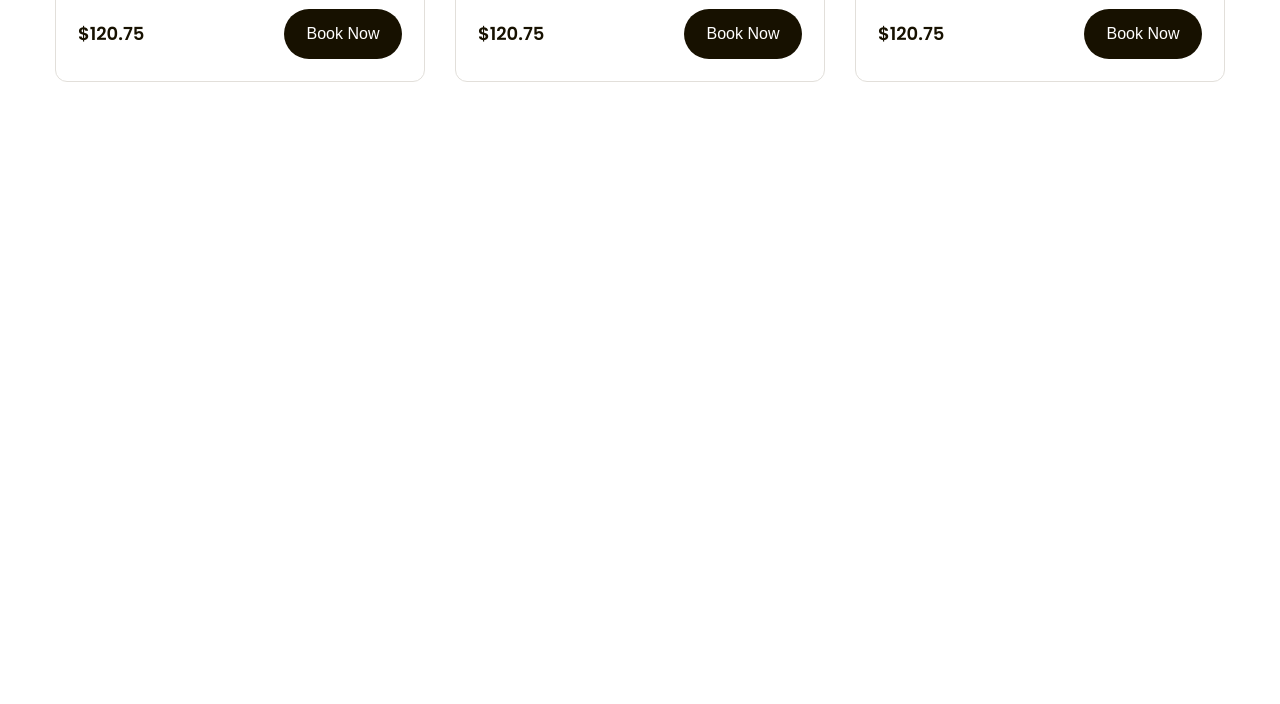
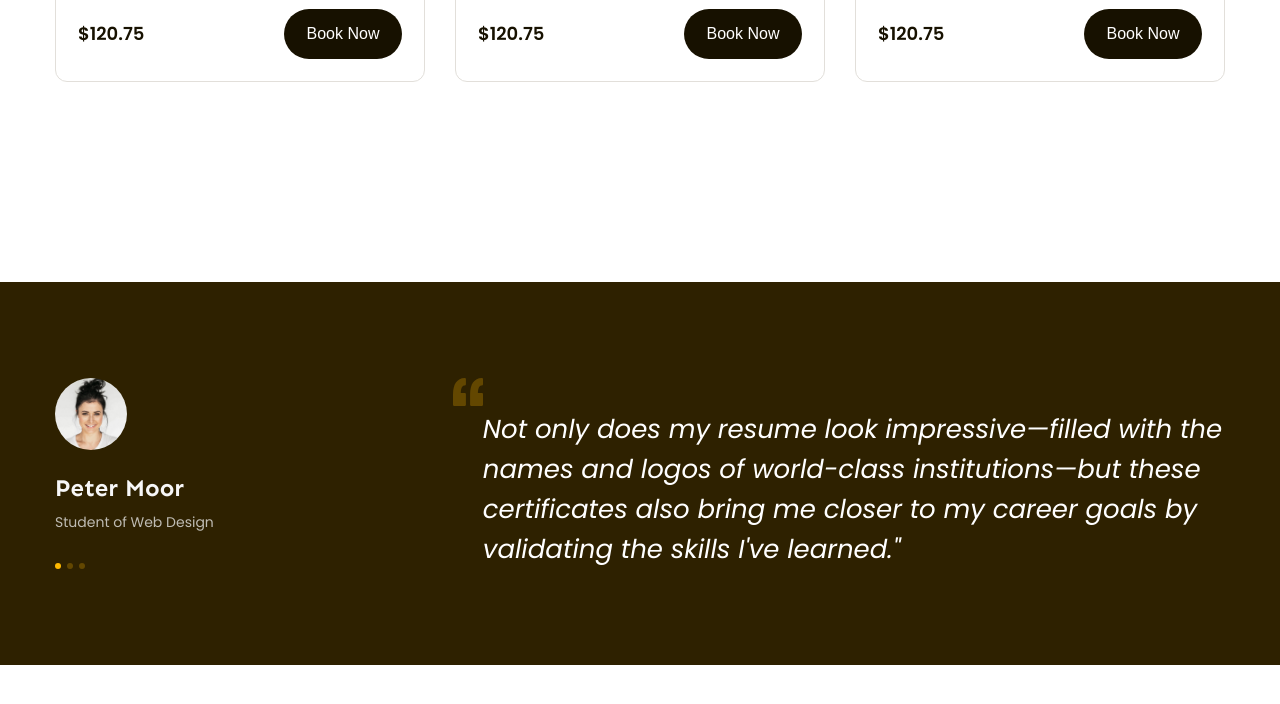
Before and after one commit to AnPham112/htmlcss-project-02, a plain HTML site: page index.html in a window 1280 px wide. Shown: the part 1666-2370 px from the top of the page. Drawn offline with Linux system fonts and the light colour scheme.

Commit message:
feedback section

```diff
--- a/assets/css/styles.css
+++ b/assets/css/styles.css
@@ -413,3 +413,76 @@ a {
     color: #fff;
     background: var(--primary-color);
 }
+
+/* Feedback */
+.feedback {
+    margin-top: 135px;
+    padding: 96px 0;
+    background: #2e2100;
+}
+
+.feedback-list {
+    display: flex;
+    overflow: hidden;
+}
+
+.feedback-item {
+    display: flex;
+    width: 100%;
+    flex-shrink: 0;
+}
+
+.feedback-item .avatar {
+    width: 72px;
+    height: 72px;
+    border-radius: 50%;
+    object-fit: cover;
+}
+
+.feedback-item .info .title {
+    font-family: var(--font-heading);
+    margin-top: 18px;
+    font-weight: 700;
+    font-size: 2.4rem;
+    line-height: 1.42;
+    color: #f7f7f7;
+}
+
+.feedback-item .info .desc {
+    margin-top: 4px;
+    font-size: 1.4rem;
+    line-height: 1.86;
+    color: #bfbcb3;
+}
+
+.feedback-item .dots {
+    display: flex;
+    margin-top: 28px;
+}
+
+.feedback-item .dot {
+    margin-right: 6px;
+    width: 6px;
+    height: 6px;
+    border-radius: 50%;
+    background: #634700;
+    cursor: pointer;
+}
+
+.feedback-item .dot.active {
+    background: #ffb900;
+    cursor: default;
+}
+
+.feedback-item .content {
+    width: 66%;
+    margin-left: auto;
+}
+
+.feedback-item blockquote {
+    margin-left: 30px;
+    font-style: italic;
+    font-size: 2.6rem;
+    line-height: 1.54;
+    color: #ffffff;
+}
--- a/index.html
+++ b/index.html
@@ -3,26 +3,20 @@
 
 <head>
     <meta charset="UTF-8">
-    <meta name="viewport"
-        content="width=device-width, initial-scale=1.0">
+    <meta name="viewport" content="width=device-width, initial-scale=1.0">
     <title>HTML&CSS Project 02</title>
     <!-- reset css -->
-    <link rel="stylesheet"
-        href="./assets/css/reset.css">
+    <link rel="stylesheet" href="./assets/css/reset.css">
 
     <!-- Embed fonts -->
-    <link rel="preconnect"
-        href="https://fonts.googleapis.com" />
-    <link rel="preconnect"
-        href="https://fonts.gstatic.com"
-        crossorigin />
+    <link rel="preconnect" href="https://fonts.googleapis.com" />
+    <link rel="preconnect" href="https://fonts.gstatic.com" crossorigin />
     <link
         href="https://fonts.googleapis.com/css2?family=Poppins:ital,wght@0,400;0,500;0,600;0,700;1,400&family=Sen:wght@700&display=swap"
         rel="stylesheet" />
 
     <!-- css -->
-    <link rel="stylesheet"
-        href="./assets/css/styles.css">
+    <link rel="stylesheet" href="./assets/css/styles.css">
 
 </head>
 
@@ -32,9 +26,7 @@
         <div class="main-content">
             <div class="body">
                 <!-- Logo -->
-                <img src="./assets/img/logo.svg"
-                    alt="Lesson."
-                    class="logo" />
+                <img src="./assets/img/logo.svg" alt="Lesson." class="logo" />
 
                 <!-- Nav -->
                 <nav class="nav">
@@ -56,8 +48,7 @@
 
                 <!-- Action -->
                 <div class="action">
-                    <a href="#!"
-                        class="btn sign-up-btn">Sign Up</a>
+                    <a href="#!" class="btn sign-up-btn">Sign Up</a>
                 </div>
             </div>
 
@@ -73,18 +64,12 @@
                 <div class="body">
                     <!-- hero left -->
                     <div class="media-block">
-                        <img
-                            src="./assets/img/hero-img.jpg"
-                            alt="Learn without limits and spread knowledge."
-                            class="img"
-                        />
+                        <img src="./assets/img/hero-img.jpg" alt="Learn without limits and spread knowledge."
+                            class="img" />
                         <div class="hero-summary">
                             <div class="item">
                                 <div class="icon">
-                                    <img
-                                        src="./assets/icons/list.svg"
-                                        alt=""
-                                    />
+                                    <img src="./assets/icons/list.svg" alt="" />
                                 </div>
                                 <div class="info">
                                     <p class="label">20 Courses</p>
@@ -93,10 +78,7 @@
                             </div>
                             <div class="item">
                                 <div class="icon">
-                                    <img
-                                        src="./assets/icons/code.svg"
-                                        alt=""
-                                    />
+                                    <img src="./assets/icons/code.svg" alt="" />
                                 </div>
                                 <div class="info">
                                     <p class="label">20 Courses</p>
@@ -105,10 +87,7 @@
                             </div>
                             <div class="item">
                                 <div class="icon">
-                                    <img
-                                        src="./assets/icons/speaker.svg"
-                                        alt=""
-                                    />
+                                    <img src="./assets/icons/speaker.svg" alt="" />
                                 </div>
                                 <div class="info">
                                     <p class="label">20 Courses</p>
@@ -128,15 +107,10 @@
                             from world-class universities and companies.
                         </p>
                         <div class="cta-group">
-                            <a href="#!" class="btn hero-cta"
-                                >See Courses</a
-                            >
+                            <a href="#!" class="btn hero-cta">See Courses</a>
                             <button class="watch-video">
                                 <div class="icon">
-                                    <img
-                                        src="./assets/icons/play.svg"
-                                        alt=""
-                                    />
+                                    <img src="./assets/icons/play.svg" alt="" />
                                 </div>
                                 <span>Watch Video</span>
                             </button>
@@ -158,41 +132,24 @@
                     <!-- popular-top-left -->
                     <div class="info">
                         <h2 class="heading lv2">Our popular courses</h2>
-                        <p class="desc">Build new skills with new trendy courses and shine for the next future career.</p>
+                        <p class="desc">Build new skills with new trendy courses and shine for the next future career.
+                        </p>
                     </div>
 
                     <!-- popular-top-right -->
                     <div class="controls">
                         <button class="control-btn">
-                            <svg
-                                width="8"
-                                height="14"
-                                viewBox="0 0 8 14"
-                                fill="none"
-                                xmlns="http://www.w3.org/2000/svg"
-                            >
-                                <path
-                                    d="M7 1L1 7L7 13"
-                                    stroke="currentColor"
-                                    stroke-linecap="round"
-                                    stroke-linejoin="round"
-                                />
+                            <svg width="8" height="14" viewBox="0 0 8 14" fill="none"
+                                xmlns="http://www.w3.org/2000/svg">
+                                <path d="M7 1L1 7L7 13" stroke="currentColor" stroke-linecap="round"
+                                    stroke-linejoin="round" />
                             </svg>
                         </button>
                         <button class="control-btn">
-                            <svg
-                                width="8"
-                                height="14"
-                                viewBox="0 0 8 14"
-                                fill="none"
-                                xmlns="http://www.w3.org/2000/svg"
-                            >
-                                <path
-                                    d="M1 1L7 7L1 13"
-                                    stroke="currentColor"
-                                    stroke-linecap="round"
-                                    stroke-linejoin="round"
-                                />
+                            <svg width="8" height="14" viewBox="0 0 8 14" fill="none"
+                                xmlns="http://www.w3.org/2000/svg">
+                                <path d="M1 1L7 7L1 13" stroke="currentColor" stroke-linecap="round"
+                                    stroke-linejoin="round" />
                             </svg>
                         </button>
                     </div>
@@ -201,29 +158,18 @@
                 <div class="course-list">
                     <div class="course-item">
                         <a href="#!">
-                            <img
-                                src="./assets/img/course-1.jpg"
-                                alt="Basic web design"
-                                class="thumb"
-                            />
+                            <img src="./assets/img/course-1.jpg" alt="Basic web design" class="thumb" />
                         </a>
                         <div class="info">
                             <div class="head">
                                 <h3 class="title">
-                                    <a
-                                        href="#!"
-                                        class="line-clamp break-all"
-                                    >
+                                    <a href="#!" class="line-clamp break-all">
                                         Basic web design
                                     </a>
                                 </h3>
                                 <div class="rating">
-                                    <img
-                                        src="./assets/icons/star.svg"
-                                        alt="Star"
-                                        class="star"
-                                    />
-                                        <span class="value">4.5</span>
+                                    <img src="./assets/icons/star.svg" alt="Star" class="star" />
+                                    <span class="value">4.5</span>
                                 </div>
                             </div>
                             <p class="desc line-clamp line-2 break-all">
@@ -242,28 +188,17 @@
                     <!-- Course item 2 -->
                     <div class="course-item">
                         <a href="#!">
-                            <img
-                                src="./assets/img/course-2.jpg"
-                                alt="UI/UX design"
-                                class="thumb"
-                            />
+                            <img src="./assets/img/course-2.jpg" alt="UI/UX design" class="thumb" />
                         </a>
                         <div class="info">
                             <div class="head">
                                 <h3 class="title">
-                                    <a
-                                        href="#!"
-                                        class="line-clamp break-all"
-                                    >
+                                    <a href="#!" class="line-clamp break-all">
                                         UI/UX design UI/UX design UI/UX design
                                     </a>
                                 </h3>
                                 <div class="rating">
-                                    <img
-                                        src="./assets/icons/star.svg"
-                                        alt="Star"
-                                        class="star"
-                                    />
+                                    <img src="./assets/icons/star.svg" alt="Star" class="star" />
                                     <span class="value">4.5</span>
                                 </div>
                             </div>
@@ -284,28 +219,17 @@
                     <!-- Course item 3 -->
                     <div class="course-item">
                         <a href="#!">
-                            <img
-                                src="./assets/img/course-3.jpg"
-                                alt="Web App design"
-                                class="thumb"
-                            />
+                            <img src="./assets/img/course-3.jpg" alt="Web App design" class="thumb" />
                         </a>
                         <div class="info">
                             <div class="head">
                                 <h3 class="title">
-                                    <a
-                                        href="#!"
-                                        class="line-clamp break-all"
-                                    >
+                                    <a href="#!" class="line-clamp break-all">
                                         Web App design
                                     </a>
                                 </h3>
                                 <div class="rating">
-                                    <img
-                                        src="./assets/icons/star.svg"
-                                        alt="Star"
-                                        class="star"
-                                    />
+                                    <img src="./assets/icons/star.svg" alt="Star" class="star" />
                                     <span class="value">4.5</span>
                                 </div>
                             </div>
@@ -324,6 +248,91 @@
                 </div>
             </div>
         </div>
+
+
+        <!-- Feedback -->
+        <div class="feedback">
+            <div class="main-content">
+                <div class="feedback-list">
+                    <!-- Feedback item 1 -->
+                    <div class="feedback-item">
+                        <div class="info">
+                            <img src="./assets/img/feedback-avatar-1.jpg" alt="Peter Moor" class="avatar" />
+                            <p class="title">Peter Moor</p>
+                            <p class="desc">Student of Web Design</p>
+                            <div class="dots">
+                                <span class="dot active"></span>
+                                <span class="dot"></span>
+                                <span class="dot"></span>
+                            </div>
+                        </div>
+                        <div class="content">
+                            <img src="./assets/icons/open-quotes.svg" alt="" class="open-quotes" />
+                            <blockquote>
+                                Not only does my resume look
+                                impressive—filled with the names and logos
+                                of world-class institutions—but these
+                                certificates also bring me closer to my
+                                career goals by validating the skills I've
+                                learned."
+                            </blockquote>
+                        </div>
+                    </div>
+
+                    <!-- Feedback item 2 -->
+                    <div class="feedback-item">
+                        <div class="info">
+                            <img src="./assets/img/feedback-avatar-2.jpg" alt="Peter Moor" class="avatar" />
+                            <p class="title">Peter Moor</p>
+                            <p class="desc">Student of Web Design</p>
+                            <div class="dots">
+                                <span class="dot"></span>
+                                <span class="dot active"></span>
+                                <span class="dot"></span>
+                            </div>
+                        </div>
+                        <div class="content">
+                            <img src="./assets/icons/open-quotes.svg" alt="" class="open-quotes" />
+                            <blockquote>
+                                Not only does my resume look
+                                impressive—filled with the names and logos
+                                of world-class institutions—but these
+                                certificates also bring me closer to my
+                                career goals by validating the skills I've
+                                learned."
+                            </blockquote>
+                        </div>
+                    </div>
+
+                    <!-- Feedback item 3 -->
+                    <div class="feedback-item">
+                        <div class="info">
+                            <img src="./assets/img/feedback-avatar-3.jpg" alt="Peter Moor" class="avatar" />
+                            <p class="title">Peter Moor</p>
+                            <p class="desc">Student of Web Design</p>
+                            <div class="dots">
+                                <span class="dot"></span>
+                                <span class="dot"></span>
+                                <span class="dot active"></span>
+                            </div>
+                        </div>
+                        <div class="content">
+                            <img src="./assets/icons/open-quotes.svg" alt="" class="open-quotes" />
+                            <blockquote>
+                                Not only does my resume look
+                                impressive—filled with the names and logos
+                                of world-class institutions—but these
+                                certificates also bring me closer to my
+                                career goals by validating the skills I've
+                                learned."
+                            </blockquote>
+                        </div>
+                    </div>
+                </div>
+            </div>
+        </div>
+
+
     </main>
 </body>
 
```
